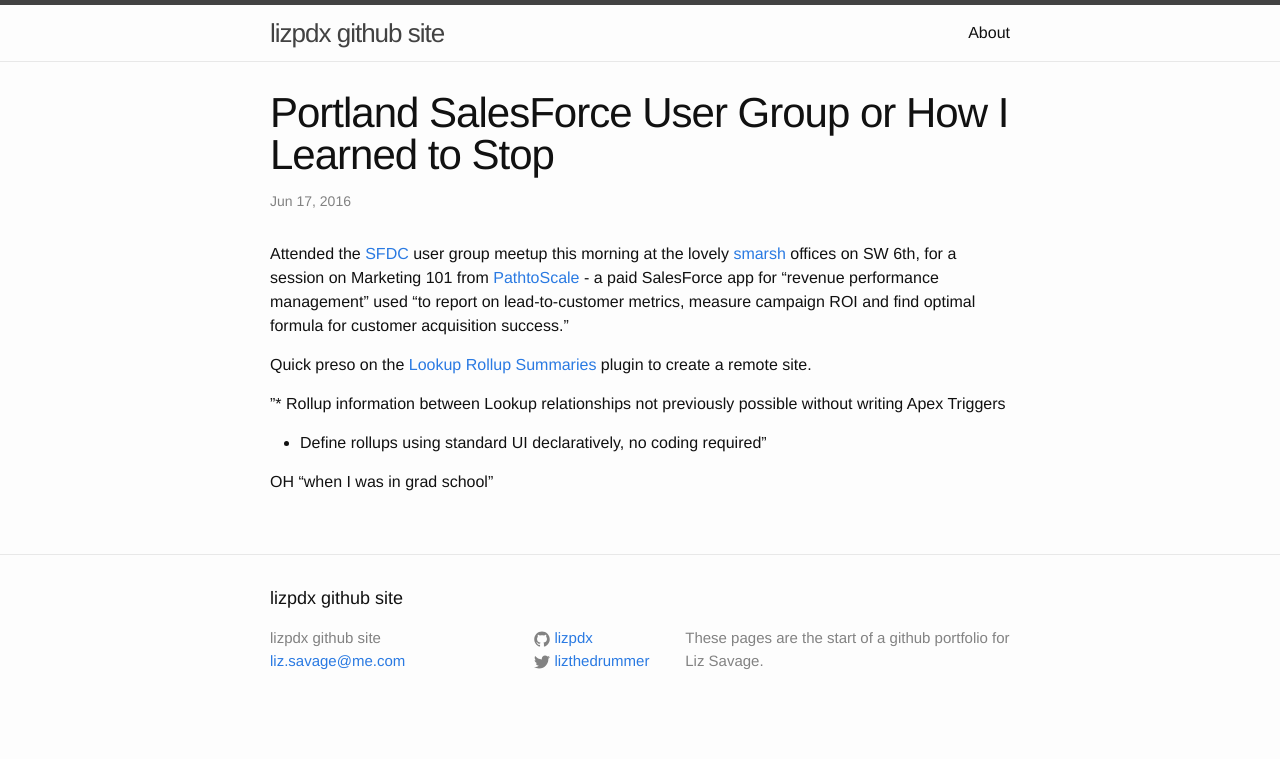
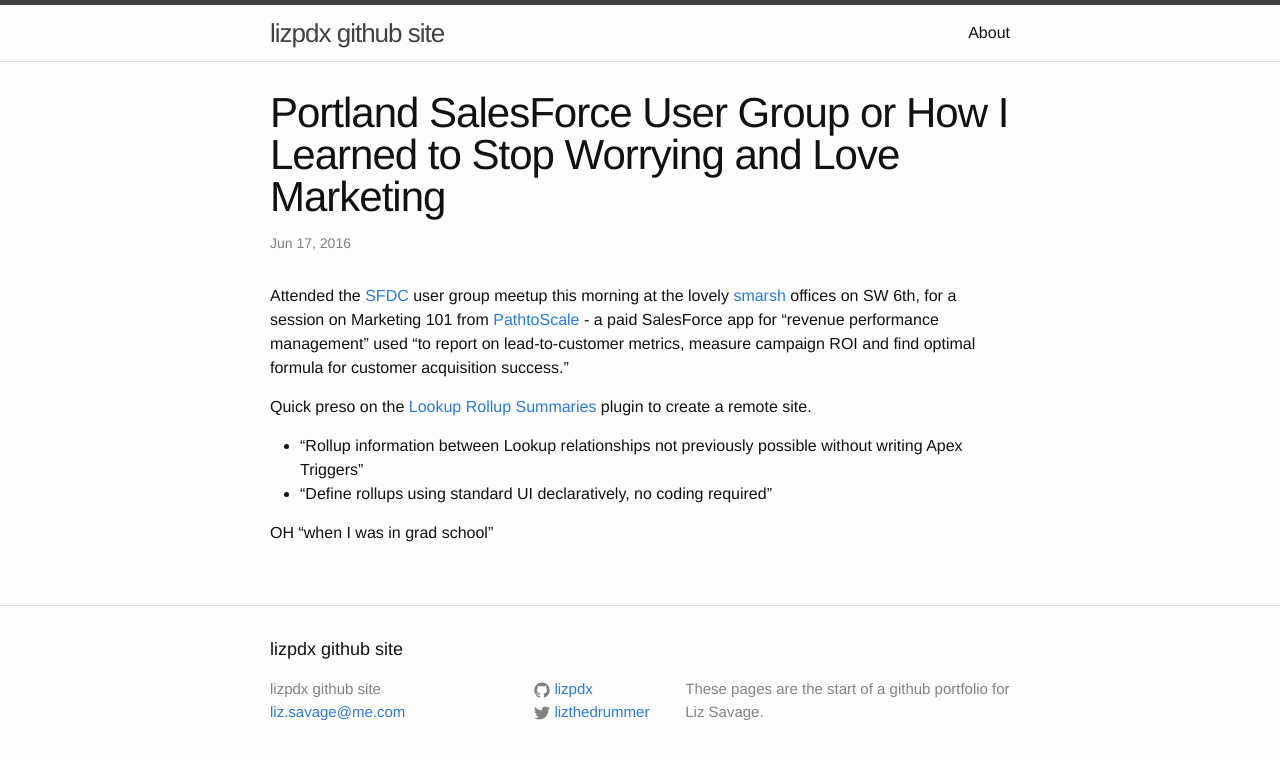
Before and after one commit to lizpdx/lizpdx.github.io, a Jekyll site: the page built from _posts/2016-06-17-sfdcusergroup.markdown, in a window 1280 px wide. Shown: the top 759 px of the page. Built offline with Jekyll 4.4.1, drawn with Linux system fonts in a browser that asks for light colours.

Commit message:
update blog

```diff
--- a/_posts/2016-06-17-sfdcusergroup.markdown
+++ b/_posts/2016-06-17-sfdcusergroup.markdown
@@ -1,6 +1,6 @@
 ---
 layout: post
-title:  "Portland SalesForce User Group or How I Learned to Stop"
+title:  "Portland SalesForce User Group or How I Learned to Stop Worrying and Love Marketing"
 date:   2016-06-17 10:00:00 -0700
 categories: sfdc marketing data analytics
 ---
@@ -8,8 +8,8 @@ Attended the [SFDC][sfdc] user group meetup this morning at the lovely [smarsh][
 
 Quick preso on the [Lookup Rollup Summaries][lookup] plugin to create a remote site.
 
-"* Rollup information between Lookup relationships not previously possible without writing Apex Triggers
-* Define rollups using standard UI declaratively, no coding required"
+* "Rollup information between Lookup relationships not previously possible without writing Apex Triggers"
+* "Define rollups using standard UI declaratively, no coding required"
 
 
 
```
